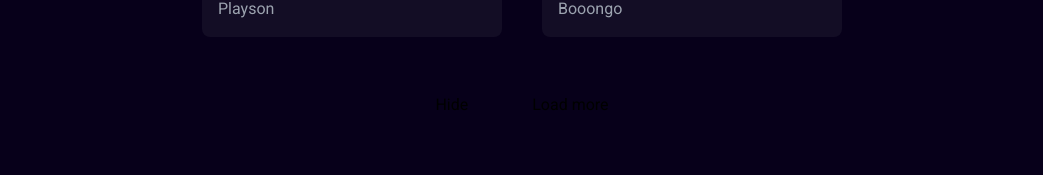
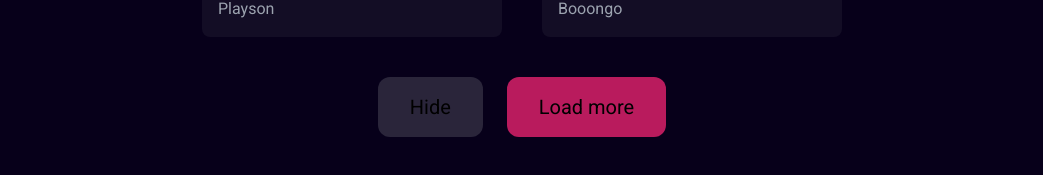
Before and after one commit to RalfiSlask/Cubeia-Code-Challenge, a React (Vite) app: page / in a window 1280 px wide. Shown: the part 5807-5982 px from the top of the page, without its empty margins (118-1161 px from the left). Built offline with nearby package versions, Linux system fonts and the light colour scheme.

Commit message:
💄 Improve styling

```diff
--- a/src/components/main/ShowGamesButton.tsx
+++ b/src/components/main/ShowGamesButton.tsx
@@ -9,12 +9,15 @@
   const { handleClickOnLoadMoreGames } = context;
 
   return (
-    <div>
-      <button onClick={() => handleClickOnLoadMoreGames(false)} className="py-4 px-8 primaryButton">
+    <div className="flex gap-6">
+      <button
+        onClick={() => handleClickOnLoadMoreGames(false)}
+        className="py-4 px-8 bg-selectorBG hover:bg-[#4c4368] rounded-xl text-xl"
+      >
         Hide
       </button>
       <button
-        className="py-4 px-8 primaryButton"
+        className="py-4 px-8 primary-button"
         onClick={() => {
           handleClickOnLoadMoreGames(true);
         }}
```
